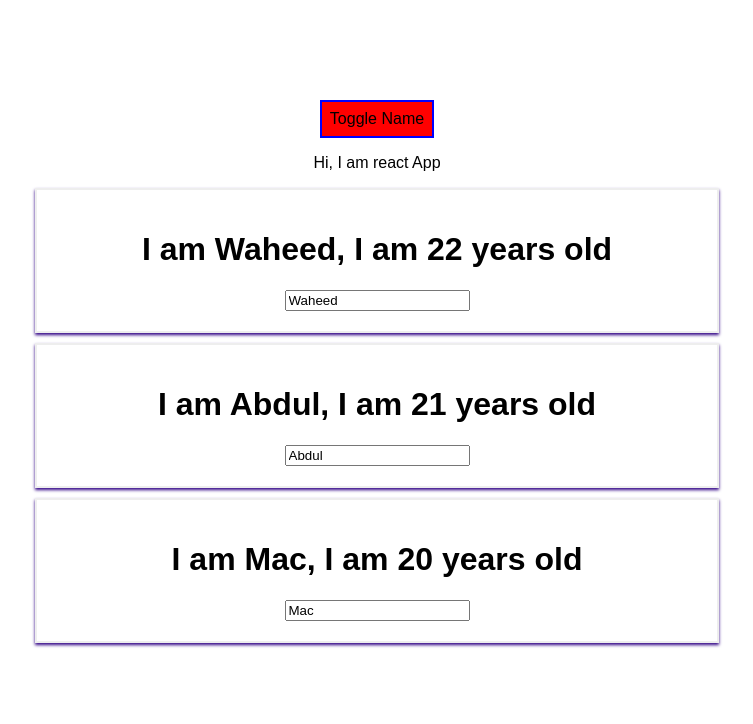
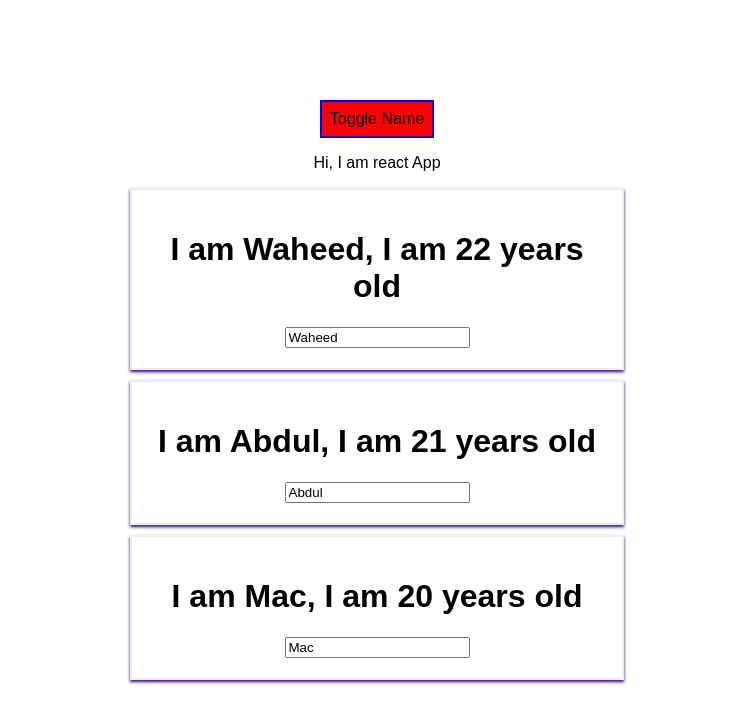
Before and after one commit to macabdul9/react-learning, a React app in the folder intro-app/: page / in a window 1280 px wide. Shown: the top 724 px of the page, without its empty margins (263-1016 px from the left). Built offline with nearby package versions, Linux system fonts and the light colour scheme.

Commit message:
add files via terminal

```diff
--- /dev/null
+++ b/intro-app/src/components/Cockpit/Cockpit.css
@@ -0,0 +1,7 @@
+.red {
+    color: red;
+  }
+
+  .bold {
+    font-weight: bold;
+  }
--- a/intro-app/src/components/Cockpit/Cockpit.js
+++ b/intro-app/src/components/Cockpit/Cockpit.js
@@ -0,0 +1,49 @@
+import React from 'react'
+import Radium from 'radium'
+import './Cockpit.css'
+
+
+const cockpit = (props) => {
+     // Applying dynamic classes
+    let classes = []
+    let len = props.persons.length
+    if(len <=2){
+        classes.push('red'); // red class
+    }
+    if(len <= 1){
+        classes.push('bold') // red, bold classes
+    }
+
+     //inline css applied on button
+    const style ={
+        backgroundColor:'green',
+        border:'2px solid blue',
+        font:'inherit',
+        padding:'8px',
+        cursor:'pointer',
+        ':hover':{
+          backgroundColor:'lightgreen',
+          color:'black'
+        }
+    }
+    if (props.showPersons){
+        style.backgroundColor="red";
+
+        style[':hover']={
+          backgroundColor:'salmon',
+          color:'black'
+        }
+
+    }
+
+    return (
+       <div>
+           <button
+            onClick={props.clicked}
+            style={style}>Toggle Name</button>
+          <p className={classes.join(' ')}>Hi, I am react App</p>
+       </div>
+    );
+}
+
+export default Radium(cockpit);
--- a/intro-app/src/components/Persons/Person/Person.js
+++ b/intro-app/src/components/Persons/Person/Person.js
@@ -1,18 +1,18 @@
 // A component is just a javascript function which returns some JSX
 import React from 'react';
 import './Person.css'
-// import Radium from 'radium';
+import Radium from 'radium';
 
 const person = (props) =>{
     // adding media query
-    // const style = {
-    //     '@media (min-width: 500px)':{
-    //         width:'450px',
-    //     }
-    // }
+    const style = {
+        '@media (min-width: 500px)':{
+            width:'450px',
+        }
+    }
 
     return (
-        <div className="Person">
+        <div className="Person" style={style}>
             <h1 onClick={props.click}>I am {props.name}, I am {props.age} years old </h1>
             <p>{props.children}</p>
             {/* this is call two way binding */}
@@ -21,5 +21,5 @@ const person = (props) =>{
     )
 }
 
-// export default Radium(person);
-export default person
+export default Radium(person);
+// export default person
--- a/intro-app/src/components/Persons/Persons.js
+++ b/intro-app/src/components/Persons/Persons.js
@@ -0,0 +1,17 @@
+import React from 'react'
+import Person from './Person/Person'
+import Radium from 'radium'
+
+
+const persons = (props)=> props.persons.map((person, index) =>{
+        return <Person
+          click={() =>props.clicked(index)}
+          name={person.name}
+          age={person.age}
+          key={person.id}
+          change={(event)=>props.changed(event, index)}
+          ></Person>
+});
+
+
+export default Radium(persons);
--- a/intro-app/src/containers/App.js
+++ b/intro-app/src/containers/App.js
@@ -1,11 +1,9 @@
 import React, { Component } from 'react';
-import logo from '../logo.svg';
+import Radium, {StyleRoot} from 'radium';
+
 import './App.css';
-
-// Import our own component
-import Person from '../components/Persons/Person/Person'
-
-// import Radium, {StyleRoot} from 'radium'
+import Persons from '../components/Persons/Persons';
+import Cockpit from '../components/Cockpit/Cockpit'
 
 class App extends Component {
   // states
@@ -78,18 +76,6 @@ class App extends Component {
   }
   render() {
 
-     //inline css applied on button
-     const style ={
-      backgroundColor:'green',
-      border:'2px solid blue',
-      font:'inherit',
-      padding:'8px',
-      cursor:'pointer',
-      // ':hover':{
-      //   backgroundColor:'lightgreen',
-      //   color:'black'
-      // }
-    }
 
     let persons = null
 
@@ -97,60 +83,34 @@ class App extends Component {
     if (this.state.showPersons){
       persons=(
         <div>
-          {/* this code is JavaScript alternative of below code snippets written in JSX */}
-          {this.state.persons.map((person, index) => {
-            return <Person
-              click={() =>this.deletePersonHandler(index)}
-              name={person.name}
-              age={person.age}
-              key={person.id}
-              change={(event)=>this.nameChangeHandler(event, person.id)}
-              ></Person>
-          })}
-         {/* <Person
-          name={this.state.persons[0].name }
-          age={this.state.persons[0].age }></Person>
-          <Person
-            name={this.state.persons[1].name }
-            age={this.state.persons[1].age }
-            change={this.nameChangeHandler}>I love football</Person>
-          <Person
-            name={this.state.persons[2].name }
-            age={this.state.persons[2].age }
-            click={() => this.switchNameHandler('Abdul')}></Person> */}
+          <Persons
+            persons={this.state.persons}
+            clicked={this.deletePersonHandler}
+            changed={this.nameChangeHandler}
+            />
         </div>
       );
-      style.backgroundColor="red";
 
-      // style[':hover']={
-      //   backgroundColor:'salmon',
-      //   color:'black'
-      // }
     }
-
-    // Applying dynamic classes
-    let classes = []
-    let len = this.state.persons.length
-    if(len <=2){
-      classes.push('red'); // red class
-    }
-    if(len <= 1){
-      classes.push('bold') // red, bold classes
-    }
+    console.log(this.props.title)
 
     return (
       //  It is required to wrap it into StyleRoot to work with media query
-      // <StyleRoot>
+      <StyleRoot>
         <div className='App'>
-          <button
-            onClick={this.togglePersonsHandler}
-            style={style}>Toggle Name</button>
-          <p className={classes.join(' ')}>Hi, I am react App</p>
+          <Cockpit
+            persons={this.state.persons}
+            clicked={this.togglePersonsHandler}
+            showPersons={this.state.showPersons}>
+          </Cockpit>
           {persons}
         </div>
-      // {/* </StyleRoot> */}
+      </StyleRoot>
     );
   }
 }
-// export default Radium(App);
-export default App;
+
+// class bases component is used for state management
+// functional component for component management
+export default Radium(App);
+// export default App;
--- a/intro-app/src/index.js
+++ b/intro-app/src/index.js
@@ -4,7 +4,7 @@ import './index.css';
 import App from './containers/App';
 import registerServiceWorker from './registerServiceWorker';
 
-ReactDOM.render(<App />, document.getElementById('root'));
+ReactDOM.render(<App  title="Persons Manager"/>, document.getElementById('root'));
 
 
 registerServiceWorker();
```
Also changed, not shown: intro-app/src/Person/Person.js (added), 1 other file (tests, documents, lock files or other folders).
